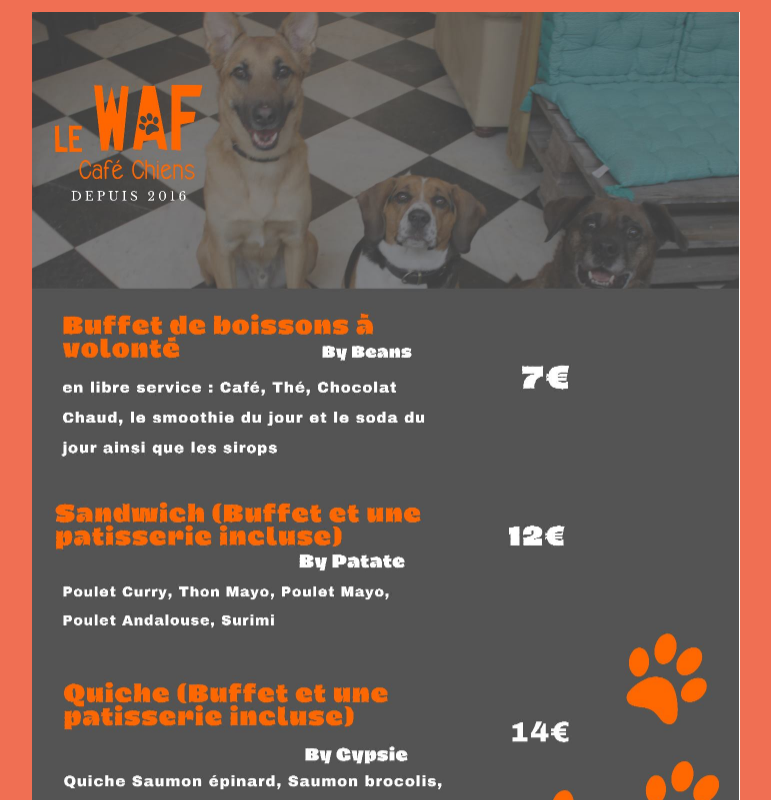
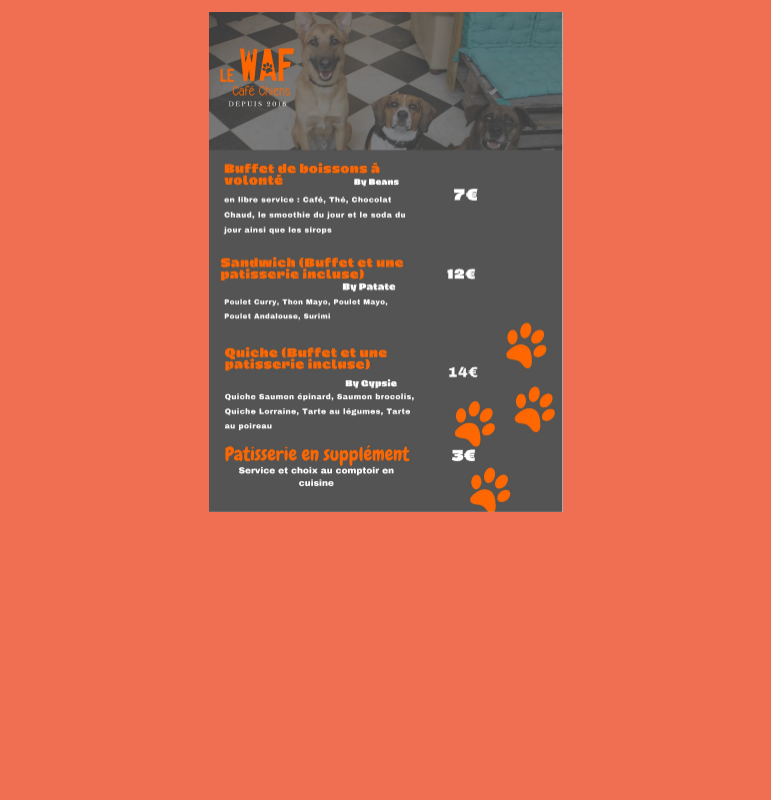
Before and after one commit to OverAngelix/client-le-waf, a Vue app: page /carte in a window 1280 px wide. Shown: the top 800 px of the page, without its empty margins (254-1025 px from the left). Built offline with nearby package versions, Linux system fonts and the light colour scheme; what vue-simple-alert would draw is missing.

Commit message:
FIX : image

```diff
--- a/src/vues/Carte.vue
+++ b/src/vues/Carte.vue
@@ -6,7 +6,7 @@
           alt="menu"
           contain
           class="mb-4"
-          max-height="1000"
+          max-height="500"
           max-width="2000"
           :src="require(`@/assets/carte.jpg`)"
         >
```
